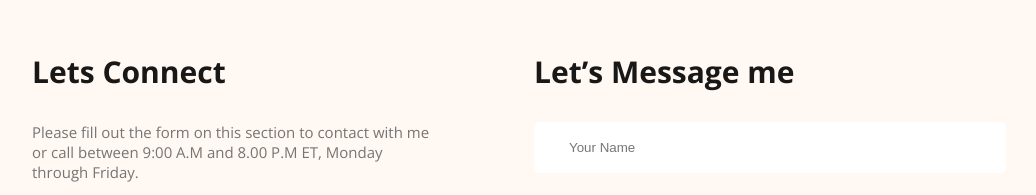
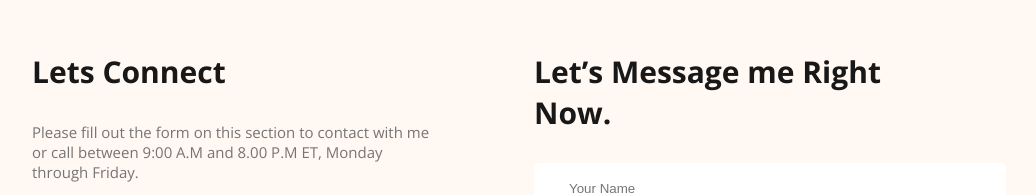
Before and after one commit to sumaiyakhondoker/webdeveloper-portfolio, a plain HTML site: page index.html in a window 1280 px wide. Shown: the part 3297-3492 px from the top of the page, without its empty margins (156-1192 px from the left). Drawn offline with nearby package versions, Linux system fonts and the light colour scheme.

Commit message:
updated the footer message

```diff
--- a/index.html
+++ b/index.html
@@ -171,7 +171,7 @@
         </div>
         </div>
         <div class="footer-column">
-            <h3 id= "title" class="section-title">Let’s Message me</h3>
+            <h3 id= "title" class="section-title">Let’s Message me Right Now.</h3>
             <form class="contact" action="">
                 <input type="text" placeholder="Your Name">
                 <input type="email" name="" placeholder="Your Email"  id="">
```
